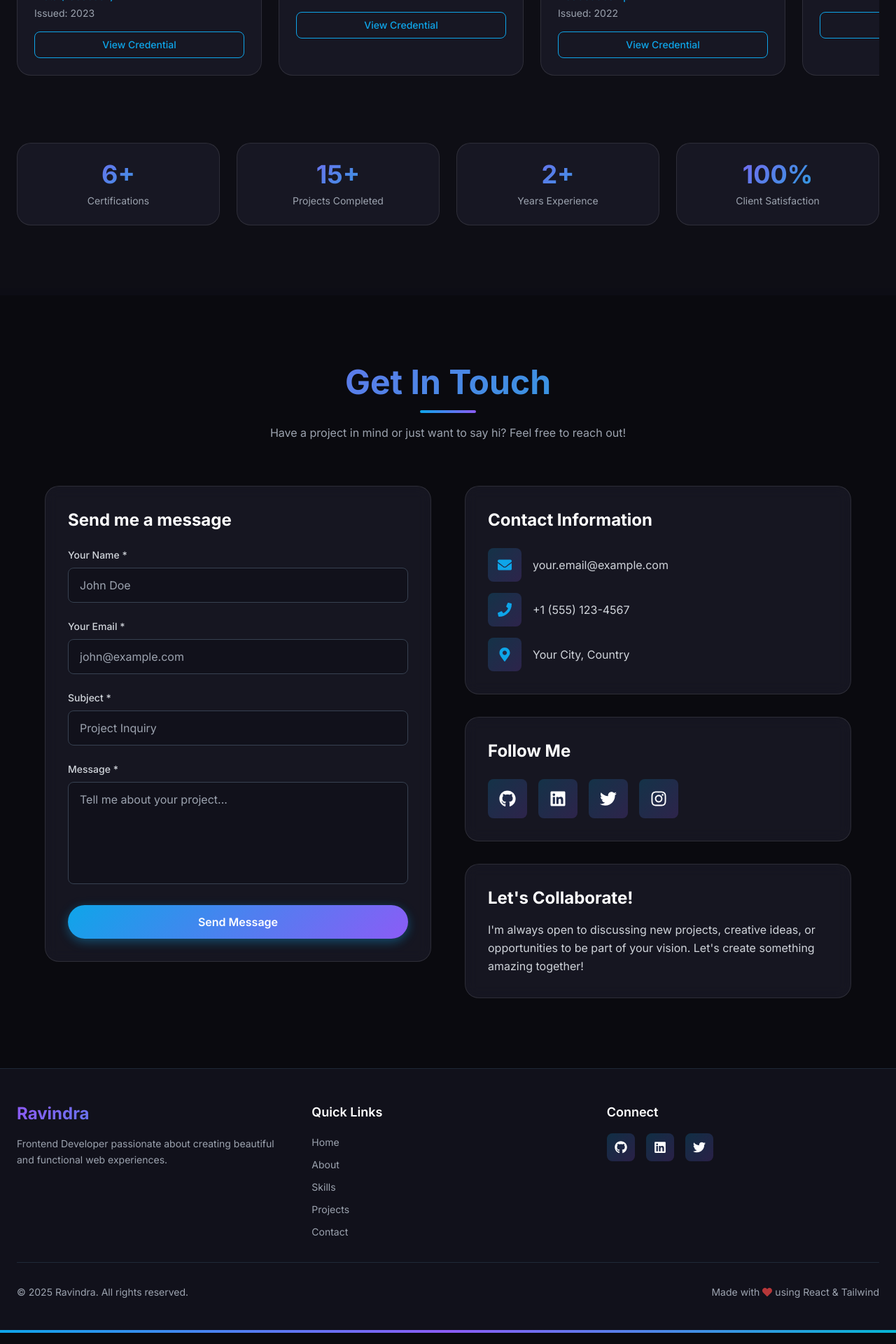
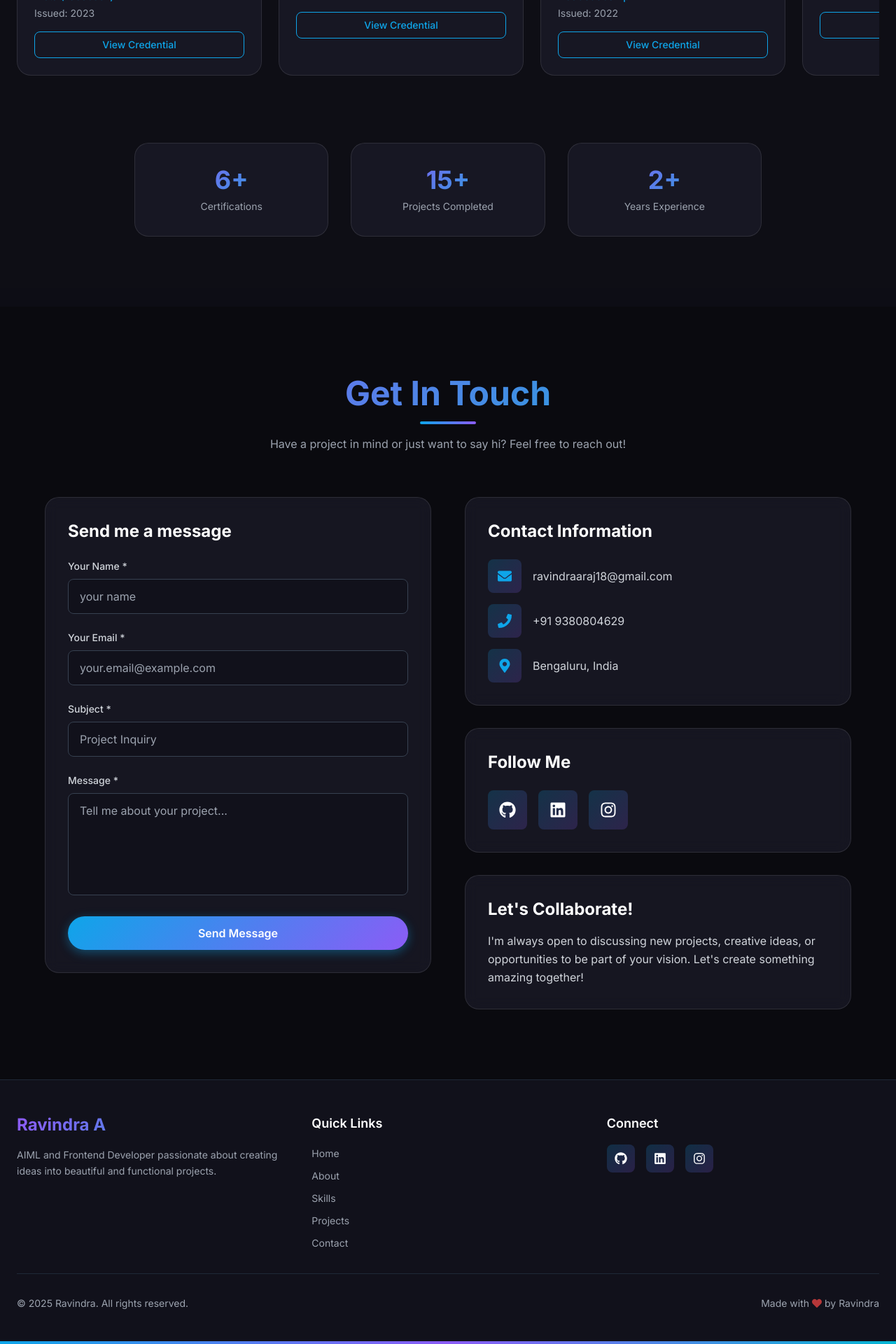
Before and after one commit to ravizzz18/Portfolio, a React (Vite) app: page / in a window 1280 px wide. Shown: the part 5431-7351 px from the top of the page at 70% size. Built offline with nearby package versions, Linux system fonts and the light colour scheme.

Commit message:
Update portfolio components: Enhance layout and styling in Certifications, update contact information, and modify footer content.

```diff
--- a/src/components/Certifications.jsx
+++ b/src/components/Certifications.jsx
@@ -171,23 +171,19 @@ const Certifications = () => {
           initial={{ opacity: 0, y: 30 }}
           animate={inView ? { opacity: 1, y: 0 } : {}}
           transition={{ duration: 0.6, delay: 0.8 }}
-          className="grid grid-cols-2 md:grid-cols-4 gap-6 mt-16"
+          className="grid grid-cols-1 md:grid-cols-3 gap-8 mt-16 max-w-4xl mx-auto"
         >
-          <div className="glass-card p-6 text-center">
+          <div className="glass-card p-8 text-center">
             <div className="text-4xl font-bold gradient-text mb-2">6+</div>
             <div className="text-gray-400 text-sm">Certifications</div>
           </div>
-          <div className="glass-card p-6 text-center">
+          <div className="glass-card p-8 text-center">
             <div className="text-4xl font-bold gradient-text mb-2">15+</div>
             <div className="text-gray-400 text-sm">Projects Completed</div>
           </div>
-          <div className="glass-card p-6 text-center">
+          <div className="glass-card p-8 text-center">
             <div className="text-4xl font-bold gradient-text mb-2">2+</div>
             <div className="text-gray-400 text-sm">Years Experience</div>
-          </div>
-          <div className="glass-card p-6 text-center">
-            <div className="text-4xl font-bold gradient-text mb-2">100%</div>
-            <div className="text-gray-400 text-sm">Client Satisfaction</div>
           </div>
         </motion.div>
       </div>
--- a/src/components/Contact.jsx
+++ b/src/components/Contact.jsx
@@ -35,11 +35,10 @@ const Contact = () => {
     setStatus({ type: '', message: '' });
 
     try {
-      // EmailJS configuration - Replace with your actual values
-      // Get these from https://www.emailjs.com/
-      const serviceId = 'YOUR_SERVICE_ID';
-      const templateId = 'YOUR_TEMPLATE_ID';
-      const publicKey = 'YOUR_PUBLIC_KEY';
+      // EmailJS configuration
+      const serviceId = 'service_t85ivn9';
+      const templateId = 'template_ib98dmt';
+      const publicKey = 'w72UV79y__WgBcHSo';
 
       await emailjs.send(
         serviceId,
@@ -78,17 +77,16 @@ const Contact = () => {
 
   // Social links
   const socialLinks = [
-    { icon: FaGithub, url: 'https://github.com/yourusername', label: 'GitHub', color: 'hover:text-gray-400' },
-    { icon: FaLinkedin, url: 'https://linkedin.com/in/yourusername', label: 'LinkedIn', color: 'hover:text-blue-400' },
-    { icon: FaTwitter, url: 'https://twitter.com/yourusername', label: 'Twitter', color: 'hover:text-sky-400' },
-    { icon: FaInstagram, url: 'https://instagram.com/yourusername', label: 'Instagram', color: 'hover:text-pink-400' },
+    { icon: FaGithub, url: 'https://github.com/ravizzz18', label: 'GitHub', color: 'hover:text-gray-400' },
+    { icon: FaLinkedin, url: 'https://linkedin.com/in/ravizzz', label: 'LinkedIn', color: 'hover:text-blue-400' },
+    { icon: FaInstagram, url: 'https://instagram.com/ravizzz___18', label: 'Instagram', color: 'hover:text-pink-400' },
   ];
 
   // Contact info
   const contactInfo = [
-    { icon: FaEnvelope, text: 'your.email@example.com', href: 'mailto:your.email@example.com' },
-    { icon: FaPhone, text: '+1 (555) 123-4567', href: 'tel:+15551234567' },
-    { icon: FaMapMarkerAlt, text: 'Your City, Country', href: null },
+    { icon: FaEnvelope, text: 'ravindraaraj18@gmail.com', href: 'mailto:ravindraaraj18@gmail.com' },
+    { icon: FaPhone, text: '+91 9380804629', href: 'tel:+919380804629' },
+    { icon: FaMapMarkerAlt, text: 'Bengaluru, India', href: null },
   ];
 
   return (
@@ -136,7 +134,7 @@ const Contact = () => {
                     onChange={handleChange}
                     required
                     className="w-full px-4 py-3 bg-dark-300 border border-gray-700 rounded-lg text-white focus:outline-none focus:border-primary transition-colors"
-                    placeholder="John Doe"
+                    placeholder="your name"
                   />
                 </div>
 
@@ -153,7 +151,7 @@ const Contact = () => {
                     onChange={handleChange}
                     required
                     className="w-full px-4 py-3 bg-dark-300 border border-gray-700 rounded-lg text-white focus:outline-none focus:border-primary transition-colors"
-                    placeholder="john@example.com"
+                    placeholder="your.email@example.com"
                   />
                 </div>
 
--- a/src/components/Footer.jsx
+++ b/src/components/Footer.jsx
@@ -1,6 +1,6 @@
 import React from 'react';
 import { motion } from 'framer-motion';
-import { FaHeart, FaGithub, FaLinkedin, FaTwitter } from 'react-icons/fa';
+import { FaHeart, FaGithub, FaLinkedin, FaTwitter, FaInstagram } from 'react-icons/fa';
 
 const Footer = () => {
   const currentYear = new Date().getFullYear();
@@ -14,9 +14,9 @@ const Footer = () => {
   ];
 
   const socialLinks = [
-    { icon: FaGithub, url: 'https://github.com/yourusername', label: 'GitHub' },
-    { icon: FaLinkedin, url: 'https://linkedin.com/in/yourusername', label: 'LinkedIn' },
-    { icon: FaTwitter, url: 'https://twitter.com/yourusername', label: 'Twitter' },
+    { icon: FaGithub, url: 'https://github.com/ravizzz18', label: 'GitHub' },
+    { icon: FaLinkedin, url: 'https://linkedin.com/in/ravizzz', label: 'LinkedIn' },
+    { icon: FaInstagram, url: 'https://instagram.com/ravizzz___18', label: 'Instagram' },
   ];
 
   return (
@@ -26,9 +26,9 @@ const Footer = () => {
         <div className="grid grid-cols-1 md:grid-cols-3 gap-8 mb-8">
           {/* Brand */}
           <div>
-            <h3 className="text-2xl font-bold gradient-text mb-4">Ravindra</h3>
+            <h3 className="text-2xl font-bold gradient-text mb-4">Ravindra A</h3>
             <p className="text-gray-400 text-sm leading-relaxed">
-              Frontend Developer passionate about creating beautiful and functional web experiences.
+              AIML and Frontend Developer passionate about creating ideas into beautiful and functional projects.
             </p>
           </div>
 
@@ -80,7 +80,7 @@ const Footer = () => {
           </p>
 
           <p className="text-gray-400 text-sm flex items-center gap-1">
-            Made with <FaHeart className="text-red-500 animate-pulse" /> using React & Tailwind
+            Made with <FaHeart className="text-red-500 animate-pulse" /> by Ravindra
           </p>
         </div>
       </div>
--- a/src/components/Preloader.jsx
+++ b/src/components/Preloader.jsx
@@ -16,7 +16,7 @@ const Preloader = () => {
           animate={{ scale: 1, opacity: 1 }}
           transition={{ duration: 0.5 }}
         >
-          <h1 className="text-6xl font-bold gradient-text mb-4">R</h1>
+          <h1 className="text-6xl font-bold gradient-text mb-4">⎊</h1>
         </motion.div>
 
         {/* Loading Spinner */}
```
